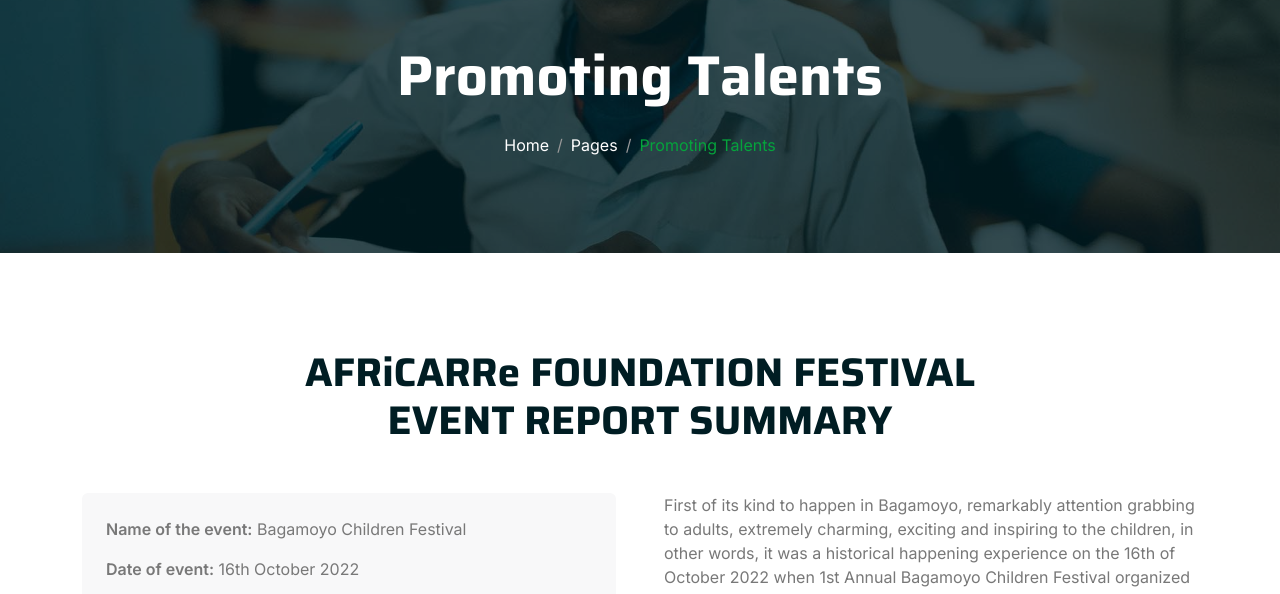
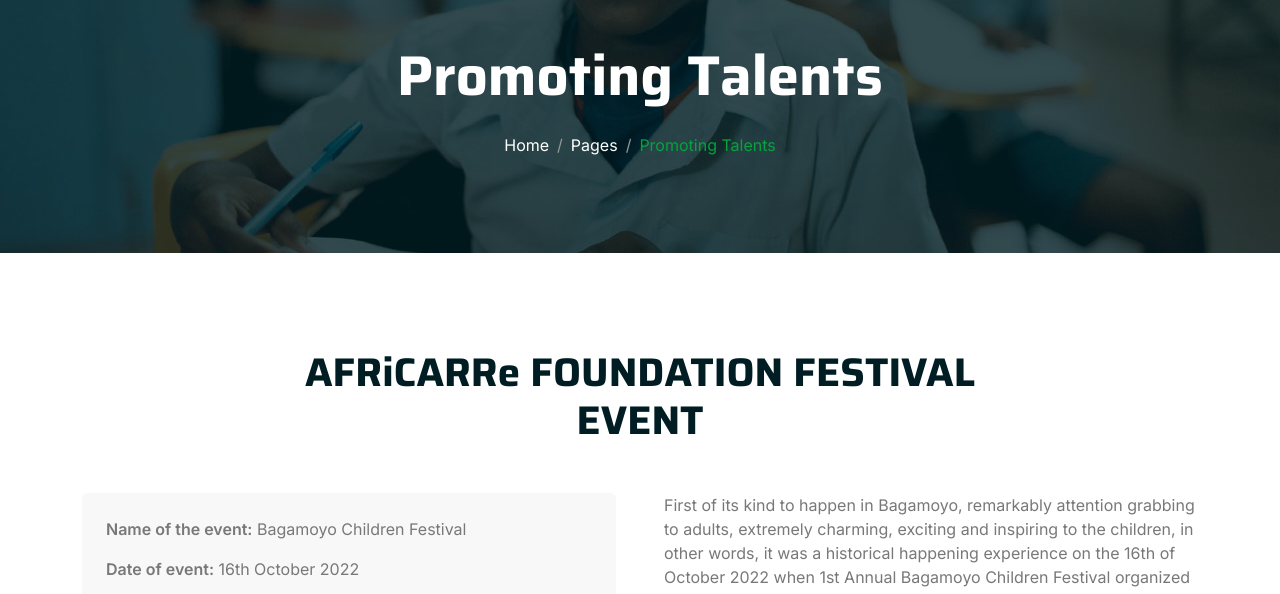
Before and after one commit to kiwanacollins/Dare4TheFutureInitiative, a website with bundled scripts: page talent.html in a window 1280 px wide. Shown: the part 150-744 px from the top of the page. Built offline with nearby package versions, Linux system fonts and the light colour scheme.

Commit message:
style: Update event title in talent.html

```diff
--- a/talent.html
+++ b/talent.html
@@ -145,7 +145,7 @@
 <div class="container-xxl py-5">
     <div class="container">
         <div class="text-center mx-auto mb-5 wow fadeInUp" data-wow-delay="0.1s" style="max-width: 700px;">
-            <h1 class="display-6 mb-5">AFRiCARRe FOUNDATION FESTIVAL EVENT REPORT SUMMARY</h1>
+            <h1 class="display-6 mb-5">AFRiCARRe FOUNDATION FESTIVAL EVENT</h1>
         </div>
         <div class="row g-5">
             <div class="col-lg-6 wow fadeInUp" data-wow-delay="0.1s">
```
